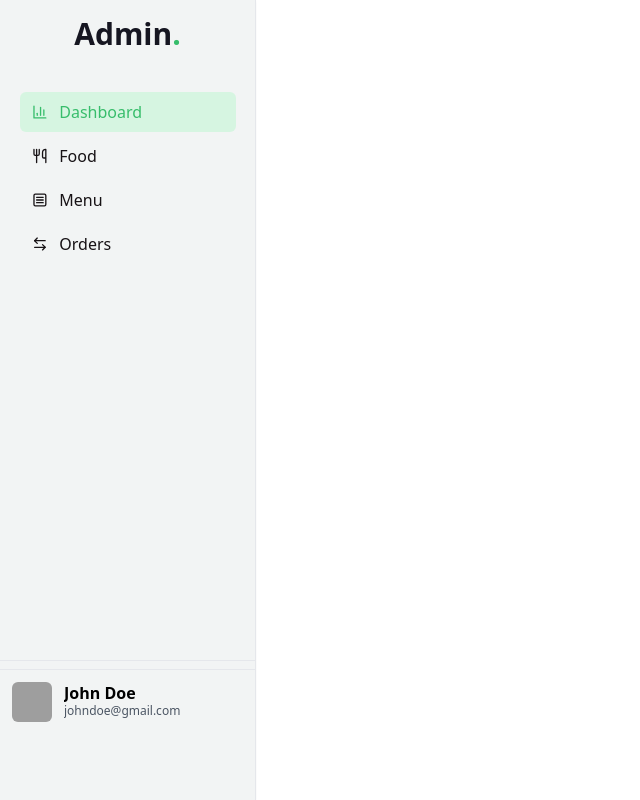
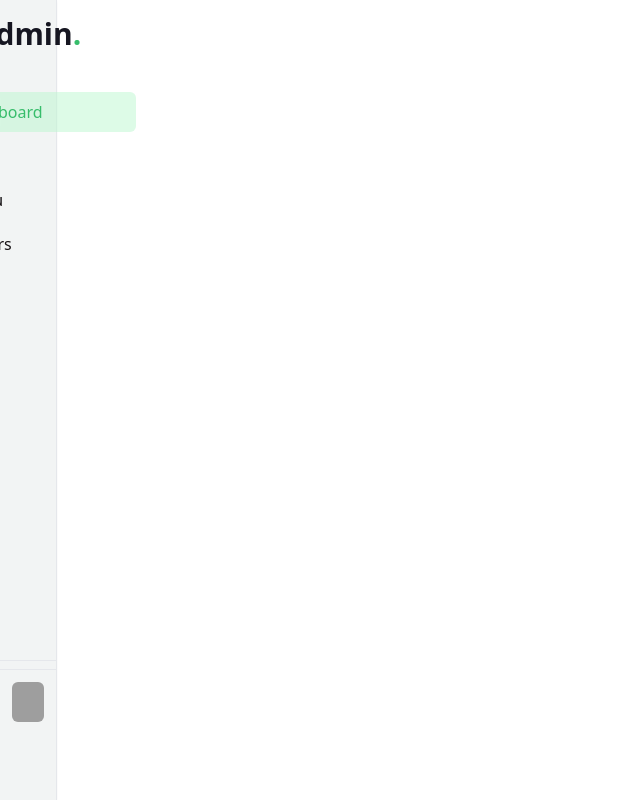
Before and after one commit to jerinwilson7/Canteen-Admin-Panel, a React (Create React App) app: page / in a window 1280 px wide. Shown: the whole page, without its empty margins (0-640 px from the left). Built offline with nearby package versions, Linux system fonts and the light colour scheme; grey boxes are pictures that could not be loaded.

Commit message:
added flex to parent div

```diff
--- a/src/App.js
+++ b/src/App.js
@@ -4,17 +4,20 @@ import { BrowserRouter, Route, Routes } from "react-router-dom";
 import { SideComponent } from "./Components";
 
 function App() {
-  return <div>
+  return <div className=" flex">
     <BrowserRouter>
+    <Routes>
+    <Route path="/login" element={<LoginPage />} />
+    </Routes>
+      <SideComponent/>
       <Routes>
-        <Route path="/login" element={<LoginPage />} />
+
         <Route path="/dash" element={<DashboardPage/>}/>
         <Route path="/food" element={<FoodPage/>}/>
         <Route path="/menu" element={<MenuPage/>}/>
         <Route path="/orders" element={<OrdersPage/>}/>
         <Route path="/add-product" element={<AddProductPage/>}/>
         </Routes>
-        <SideComponent/>
     </BrowserRouter>
   </div>
 }
```
